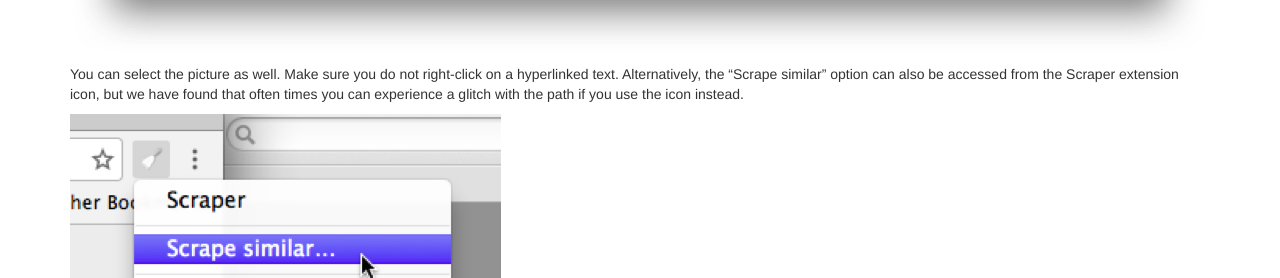
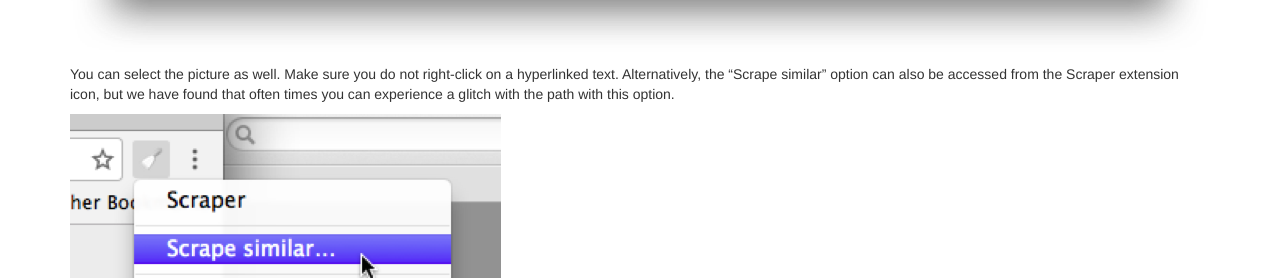
Before and after one commit to UCSBCarpentry/Love-Data-Week-Webscraping, a Jekyll site: the page built from _episodes/03-manual-scraping.md, in a window 1280 px wide and 900 px high, scrolled down 1747 px. Shown: the part 194-472 px from the top of the window. Built offline with Jekyll 4.4.1, drawn with Linux system fonts in a browser that asks for light colours; part of the change alters nothing that is shown; some of the changed text lies outside the part shown.

````diff
--- a/_episodes/03-manual-scraping.md
+++ b/_episodes/03-manual-scraping.md
@@ -32,7 +32,7 @@ With the extension installed, we can select the first row in the faculty list, d
 ![East Asian Studies website/scrape]({{ page.root }}/fig/Image2.png)
 
 You can select the picture as well. Make sure you do not right-click on a hyperlinked text.
-Alternatively, the "Scrape similar" option can also be accessed from the Scraper extension icon, but we have found that often times you can experience a glitch with the path if you use the icon instead.
+Alternatively, the "Scrape similar" option can also be accessed from the Scraper extension icon, but we have found that often times you can experience a glitch with the path with this option.
 
 ![Scraper Web Browser]({{ page.root }}/fig/Image3.png)
 
@@ -107,7 +107,7 @@ Let's inspect the link to identify on the developer's console the exact path for
 {: .callout}
 
 
-> ## Challenge: Scrape Emails
+> ## Challenge 3.1: Scrape Emails
 > Which path would you have to provide to Scraper to get the emails in one column?
 >
 >> ## Solution
@@ -175,7 +175,7 @@ You should get this path:
 
 
 
-> ## Challenge: Why do both these Xpaths work?
+> ## Challenge 3.2: Why do both these Xpaths work?
 > Question:  In this case, either of the following paths would work. Do you know why?:
 >
 > ```
@@ -199,7 +199,7 @@ You should get this path:
 {: .challenge}
 
 
-> ## Challenge: Scrape Three Columns
+> ## Challenge 3.3: Scrape Three Columns
 >
 > Now that you have learned how to get the right path to create columns for names, follow the same steps to get the three other columns Emails, Position, and Office.
 >
@@ -250,7 +250,7 @@ We can create a new column and use the concat() XPath function to construct the
 Note that the XPath expression basically tells Scraper what should be placed before `@href`
 
 
-> ## Challenge: Applying `concat` function
+> ## Challenge 3.4: Applying `concat` function
 >
 >
 > Let's say you want to add automatically include `Dr.` before all faculty names, how would you do that using the `concat()` XPath function
@@ -271,11 +271,8 @@ Note that the XPath expression basically tells Scraper what should be placed bef
 
 [Web Scraper](https://chrome.google.com/webstore/detail/web-scraper/jnhgnonknehpejjnehehllkliplmbmhn?hl=en)
 
-
 [Simple Scraper](https://chrome.google.com/webstore/detail/simple-scraper-%E2%81%A0%E2%80%94-scrape/lnddbhdmiciimpkbilgpklcglkdegdkg)
-
 
 [Grepsr](https://chrome.google.com/webstore/detail/grepsr-web-scraping-tool/hjdijkhlfpeafghibmiabeofkiicdnjm)
 
-
 [Grabbly](https://chrome.google.com/webstore/detail/grabbly/acmmehmidcnncgbigblfkgmbmeijgefl?hl=en)
````
